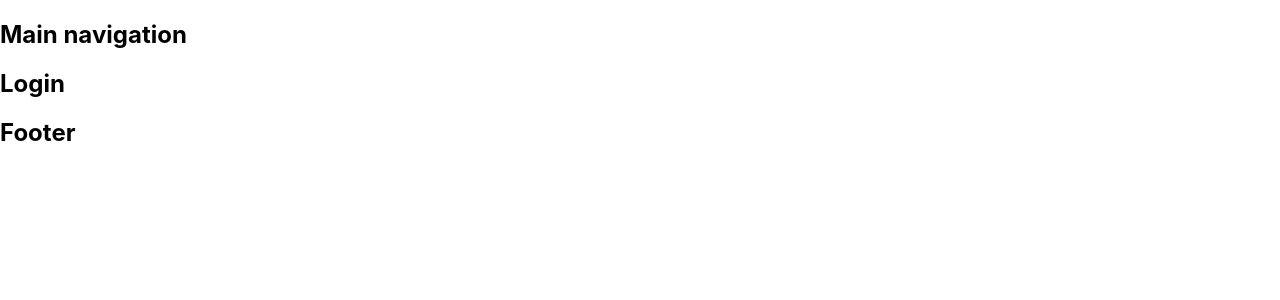
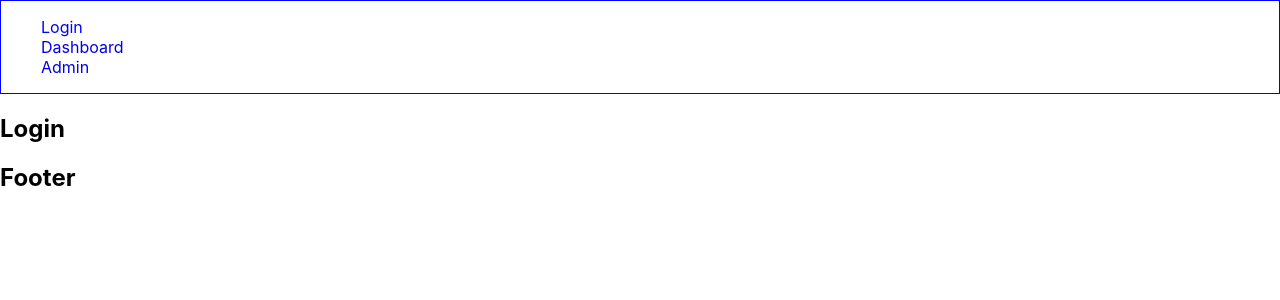
Before and after one commit to Azzazello1979/wsp-react, a JavaScript app: page /login in a window 1280 px wide. Shown: the top 300 px of the page. Built offline with nearby package versions, Linux system fonts and the light colour scheme; the HTML template or start-up script is replaced by a standard one.

Commit message:
still scaffolding..

```diff
--- a/src/App.js
+++ b/src/App.js
@@ -4,14 +4,15 @@ import Login from './pageComponents/Login';
 import UserDash from './pageComponents/UserDash';
 import AdminDash from './pageComponents/AdminDash';
 import NotFound from './pageComponents/NotFound';
-import MainNav from './reusableComponents/MainNav';
+import MainHeader from './reusableComponents/MainHeader';
+
 import Footer from './reusableComponents/Footer';
 
 function App() {
 
   return (
     <div>
-      <header><MainNav></MainNav></header>
+      <header><MainHeader></MainHeader></header>
       <main>
         <Switch>
           <Route exact path="/" >
--- /dev/null
+++ b/src/reusableComponents/MainHeader/index.js
@@ -0,0 +1,12 @@
+import classes from './index.module.css';
+import MainNav from './../MainNav';
+
+const MainHeader = () => {
+    return (
+        <div className={`wrapper ${classes['main-nav-wrapper']}`}>
+            <MainNav></MainNav>
+        </div>
+    );
+};
+
+export default MainHeader;
--- /dev/null
+++ b/src/reusableComponents/MainHeader/index.module.css
@@ -0,0 +1,4 @@
+.main-nav-wrapper {
+    border: 1px solid blue;
+    padding: 10px;
+}
--- a/src/reusableComponents/MainNav/index.js
+++ b/src/reusableComponents/MainNav/index.js
@@ -1,8 +1,15 @@
+import classes from './index.module.css';
+import { NavLink } from 'react-router-dom';
+
 const MainNav = () => {
     return (
-        <div>
-            <h2>Main navigation</h2>
-        </div>
+        <nav>
+            <ul>
+                <li><NavLink to="/login" activeClassName={classes.active}>Login</NavLink></li>
+                <li><NavLink to="/dashboard" activeClassName={classes.active}>Dashboard</NavLink></li>
+                <li><NavLink to="/admin" activeClassName={classes.active}>Admin</NavLink></li>
+            </ul>
+        </nav>
     );
 };
 
--- a/src/reusableComponents/MainNav/index.module.css
+++ b/src/reusableComponents/MainNav/index.module.css
@@ -0,0 +1,11 @@
+a {
+    text-decoration: none;
+}
+
+a.active {
+    color: blue;
+}
+
+ul {
+    list-style: none;
+}
```
